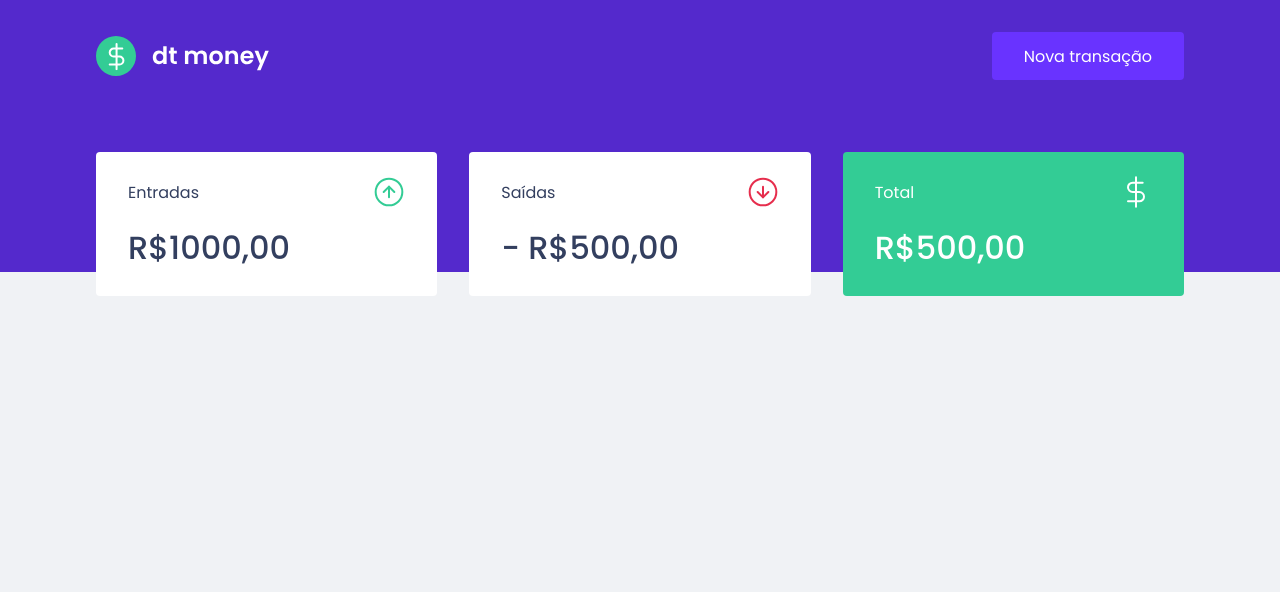
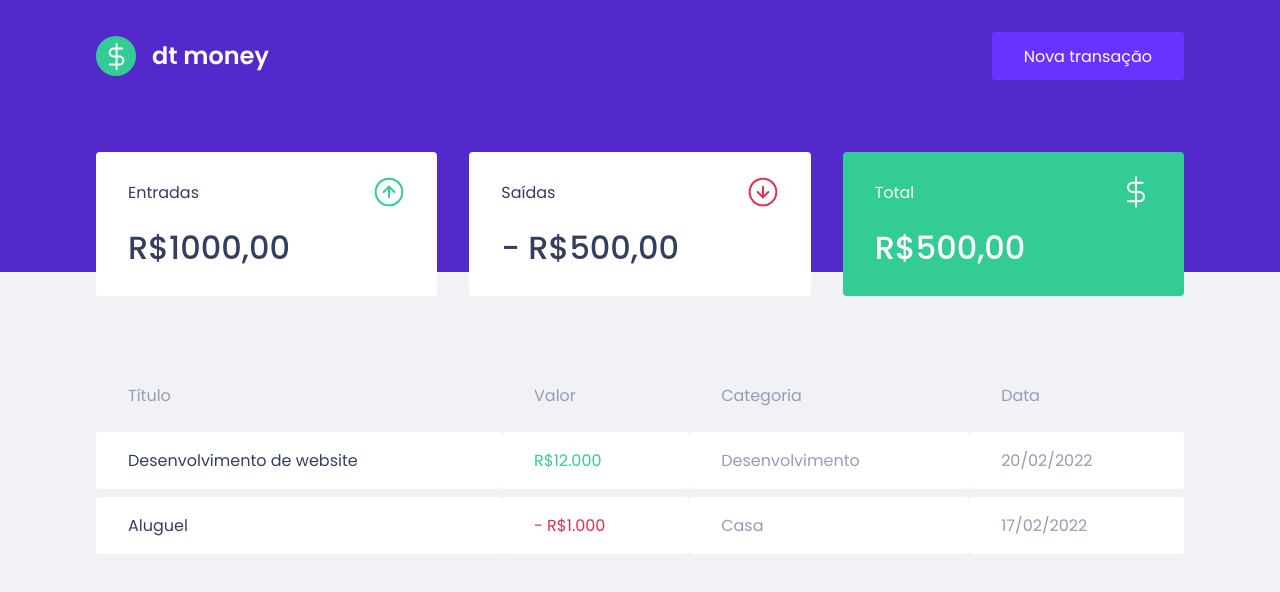
Before and after one commit to Larrire/Rocketseat-dt-money, a React (Create React App) app: page / in a window 1280 px wide. Shown: the top 592 px of the page. Built offline with nearby package versions, Linux system fonts and the light colour scheme.

Commit message:
Criando tabela de movimentações financeiras

```diff
--- a/src/components/Dashboard/index.tsx
+++ b/src/components/Dashboard/index.tsx
@@ -1,10 +1,12 @@
 import { Container } from "./styles";
 import { Summary } from "../Summary";
+import { TransactionsTable } from "../TransactionsTable";
 
 export function Dashboard () {
   return (
     <Container>
       <Summary/>
+      <TransactionsTable/>
     </Container>
   )
 }
--- /dev/null
+++ b/src/components/TransactionsTable/index.tsx
@@ -0,0 +1,32 @@
+import { Container } from "./styles";
+
+export function TransactionsTable() {
+  return (
+    <Container>
+      <table>
+        <thead>
+          <tr>
+            <th>Título</th>
+            <th>Valor</th>
+            <th>Categoria</th>
+            <th>Data</th>
+          </tr>
+        </thead>
+        <tbody>
+          <tr>
+            <td>Desenvolvimento de website</td>
+            <td className="deposit">R$12.000</td>
+            <td>Desenvolvimento</td>
+            <td>20/02/2022</td>
+          </tr>
+          <tr>
+            <td>Aluguel</td>
+            <td className="withdraw">- R$1.000</td>
+            <td>Casa</td>
+            <td>17/02/2022</td>
+          </tr>
+        </tbody>
+      </table>
+    </Container>
+  )
+}
--- /dev/null
+++ b/src/components/TransactionsTable/styles.ts
@@ -0,0 +1,38 @@
+import styled from "styled-components";
+
+export const Container = styled.div`
+  margin-top: 4rem;
+
+  table {
+    width: 100%;
+    border-spacing: 0 0.5rem;
+
+    th {
+      color: var(--text-body);
+      font-weight: 400;
+      padding: 1rem 2rem;
+      text-align: left;
+      line-height: 1.5rem;
+    }
+
+    td {
+      padding: 1rem 2rem;
+      border: 0;
+      background: var(--shape);
+      color: var(--text-body);
+      border-radius: 0.25rem;
+
+      &:first-child {
+        color: var(--text-title);
+      }
+
+      &.deposit {
+        color: var(--green);
+      }
+
+      &.withdraw {
+        color: var(--red);
+      }
+    }
+  }
+`
```
